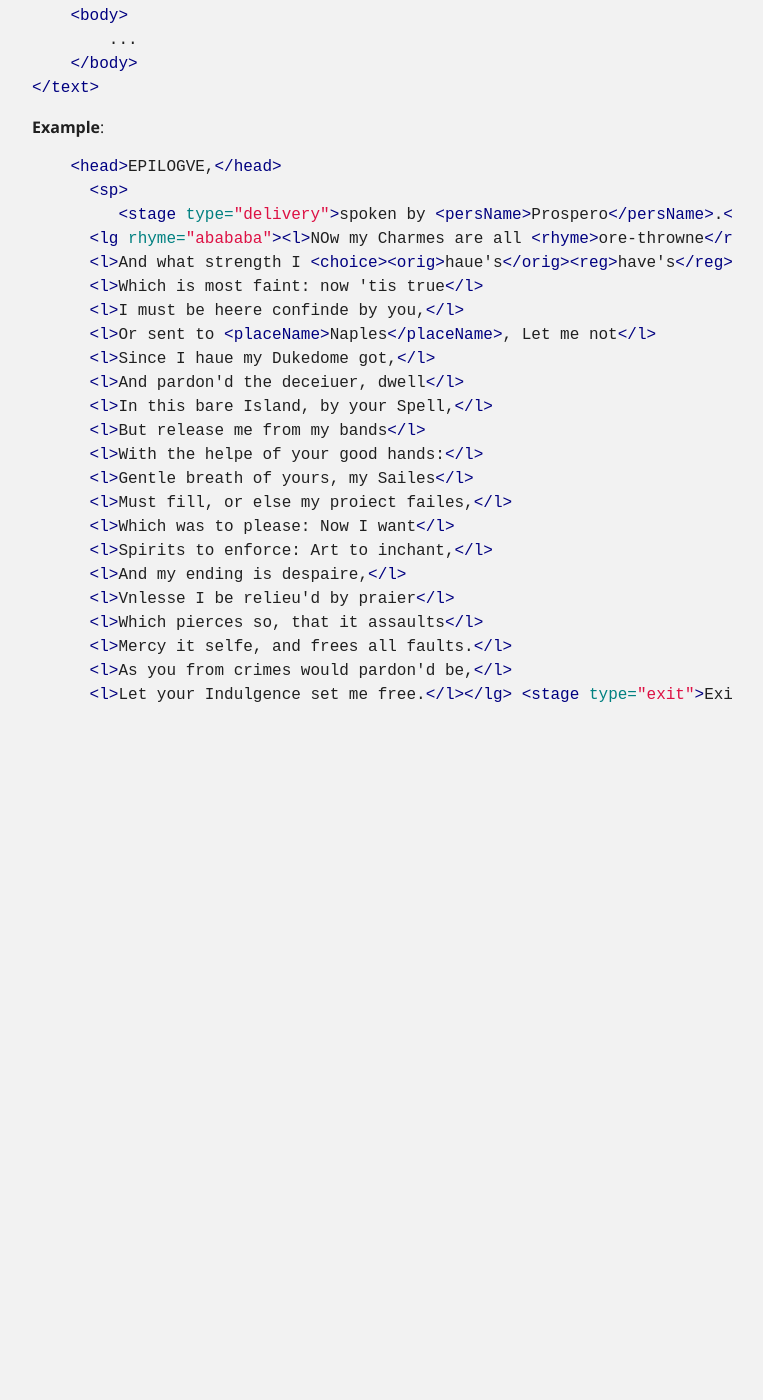
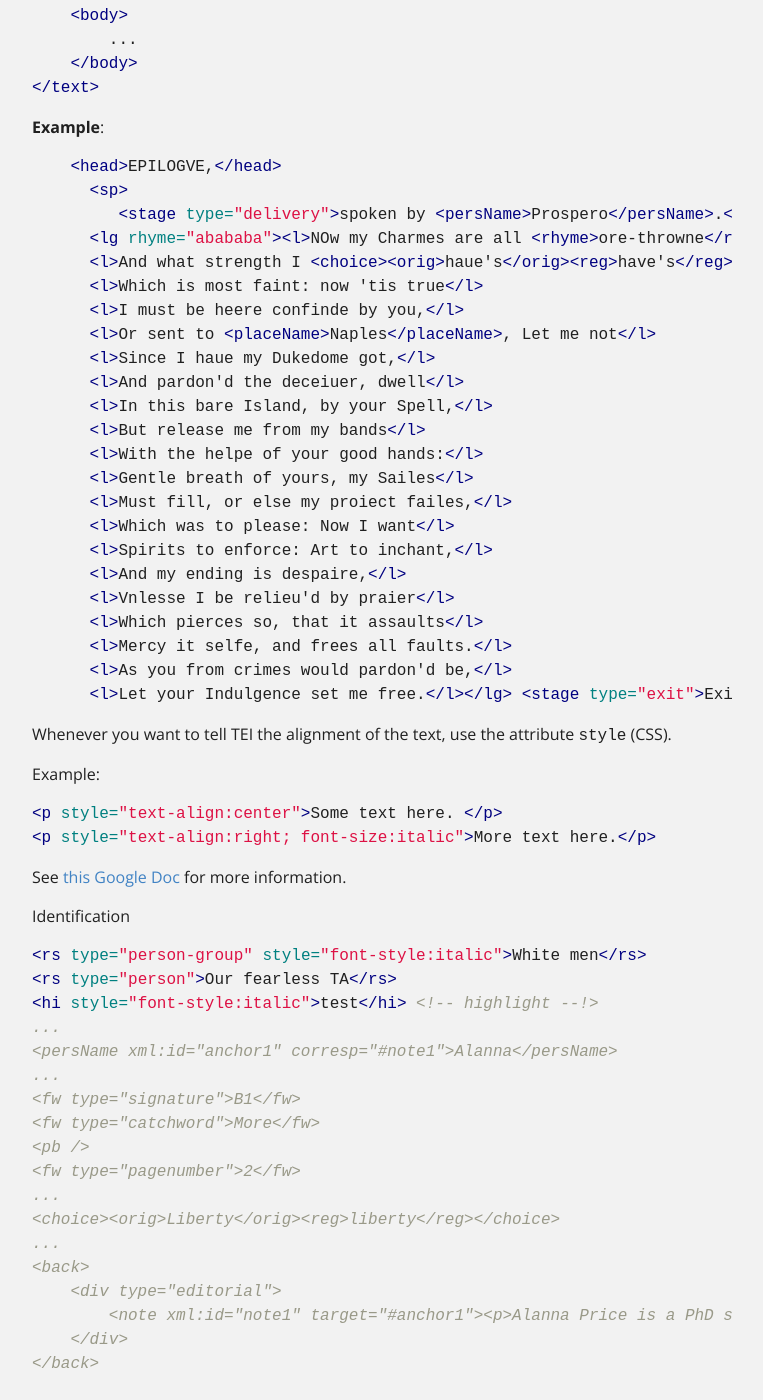
Before and after one commit to eric-chapdelaine/eric-chapdelaine.github.io, a Jekyll site: the page built from notes/engl2150.md, in a window 1280 px wide and 1400 px high, scrolled down 3597 px. Shown: the whole window, without its empty margins (258-1021 px from the left). Built offline with Jekyll 4.4.1, drawn with Linux system fonts in a browser that asks for light colours; before the commit the page ends 4304 px from its top, so only the background shows below that.

Commit message:
[ENGL2150] Lecture 7

````diff
--- a/notes/engl2150.md
+++ b/notes/engl2150.md
@@ -179,3 +179,37 @@ Has the text (has the body of the document)
       <l>As you from crimes would pardon'd be,</l>
       <l>Let your Indulgence set me free.</l></lg> <stage type="exit">Exit.</stage></sp>
 ```
+
+Whenever you want to tell TEI the alignment of the text, use the attribute `style` (CSS).
+
+Example:
+
+```xml
+<p style="text-align:center">Some text here. </p>
+<p style="text-align:right; font-size:italic">More text here.</p>
+```
+
+See [this Google Doc](https://docs.google.com/document/d/1iE3VzuST5B68HX522NbBVrm0iYhlVybRewj1pKHoDxw/edit#heading=h.zc1mlj63pl2j) for more information.
+
+Identification
+```xml
+<rs type="person-group" style="font-style:italic">White men</rs>
+<rs type="person">Our fearless TA</rs>
+<hi style="font-style:italic">test</hi> <!-- highlight --!>
+...
+<persName xml:id="anchor1" corresp="#note1">Alanna</persName>
+...
+<fw type="signature">B1</fw>
+<fw type="catchword">More</fw>
+<pb />
+<fw type="pagenumber">2</fw>
+...
+<choice><orig>Liberty</orig><reg>liberty</reg></choice>
+...
+<back>
+    <div type="editorial">
+        <note xml:id="note1" target="#anchor1"><p>Alanna Price is a PhD student in English at Northeastern</p></note>
+    </div>
+</back>
+
+```
````
